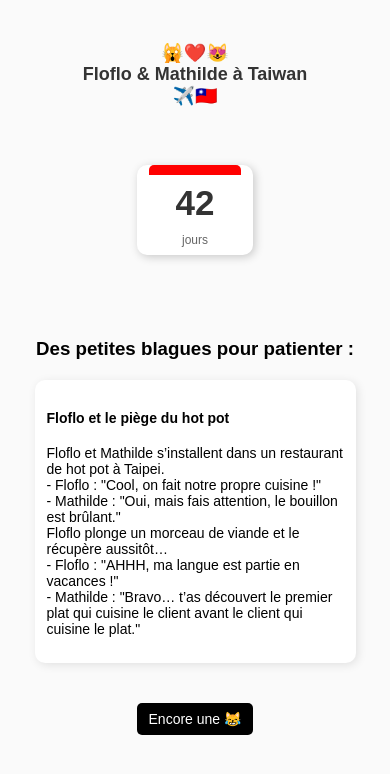
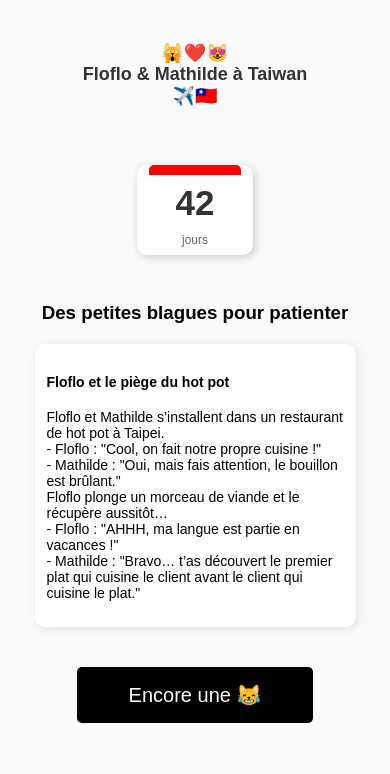
Before and after one commit to kollectiongit/flotaiwan, a Flask app: page / in a window 390 px wide. Shown: the top 774 px of the page. Run offline with Flask 3, Linux system fonts and the light colour scheme.

Commit message:
Update styles

```diff
--- a/templates/index.html
+++ b/templates/index.html
@@ -76,7 +76,7 @@
         transition: background-color 0.3s, transform 0.2s;
       }
       .refresh-button:hover {
-        background-color: #e64a19;
+        background-color: black;
         transform: scale(1.05);
       }
       .refresh-button:active {
@@ -99,12 +99,12 @@
           font-size: 14px;
         }
         .blague-container {
-          font-size: 16px;
+          font-size: 32px;
           padding: 15px;
         }
         .refresh-button {
-          font-size: 16px;
-          padding: 10px 15px;
+          font-size: 20px;
+          padding: 10px 32px;
         }
       }
 
@@ -127,8 +127,8 @@
           padding: 12px;
         }
         .refresh-button {
-          font-size: 14px;
-          padding: 8px 12px;
+          font-size: 20px;
+          padding: 16px 52px;
         }
       }
     </style>
@@ -140,8 +140,8 @@
       <div class="calendar-days">{{ jours }}</div>
       <div class="calendar-text">jours</div>
     </div>
-    <br /><br /><br /><br />
-    <h3>Des petites blagues pour patienter :</h3>
+    <br /><br />
+    <h3>Des petites blagues pour patienter</h3>
 
     <div class="blague-container">
       <h4 id="blague-titre">{{ blague.titre }}</h4>
```
